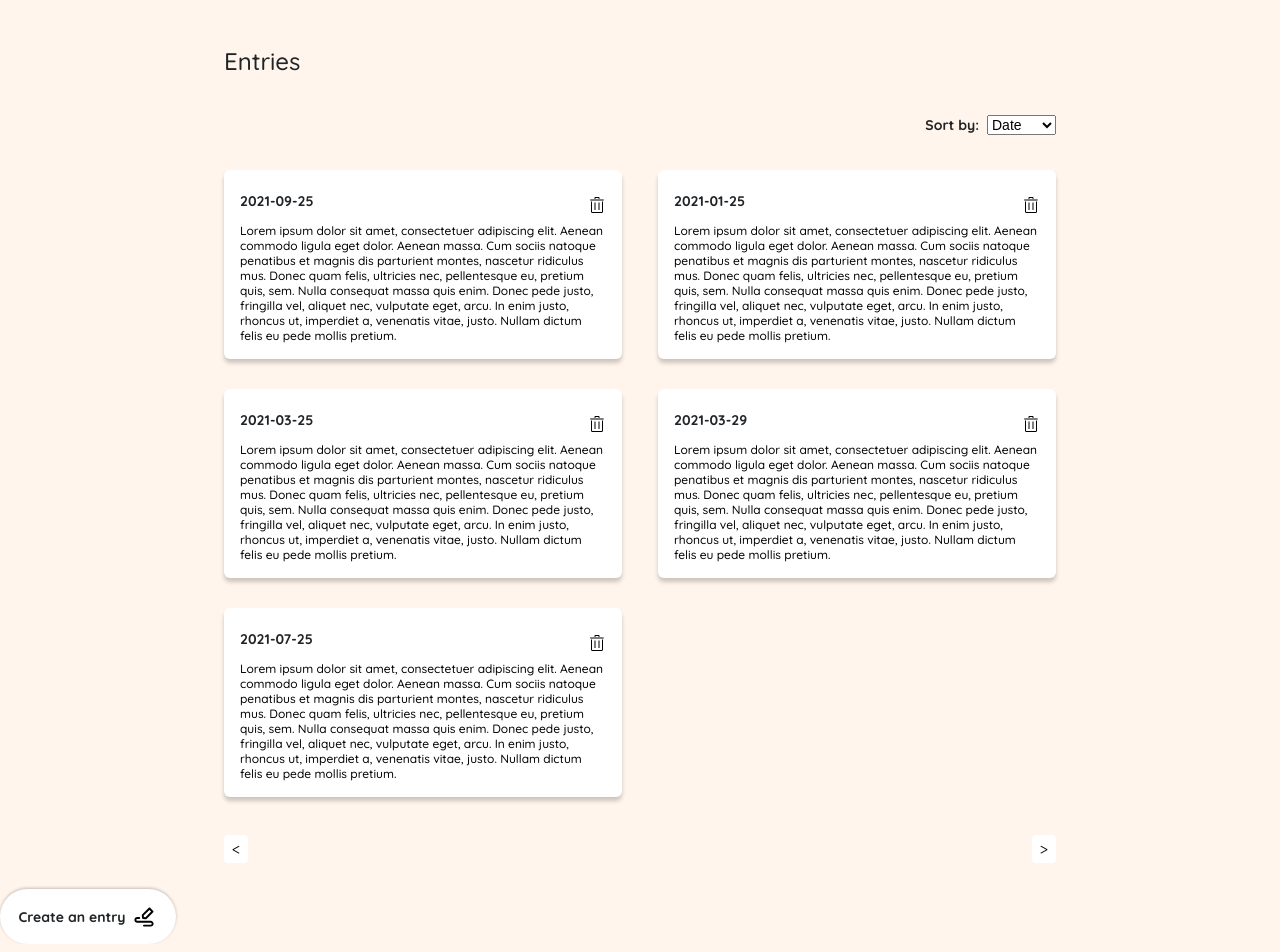
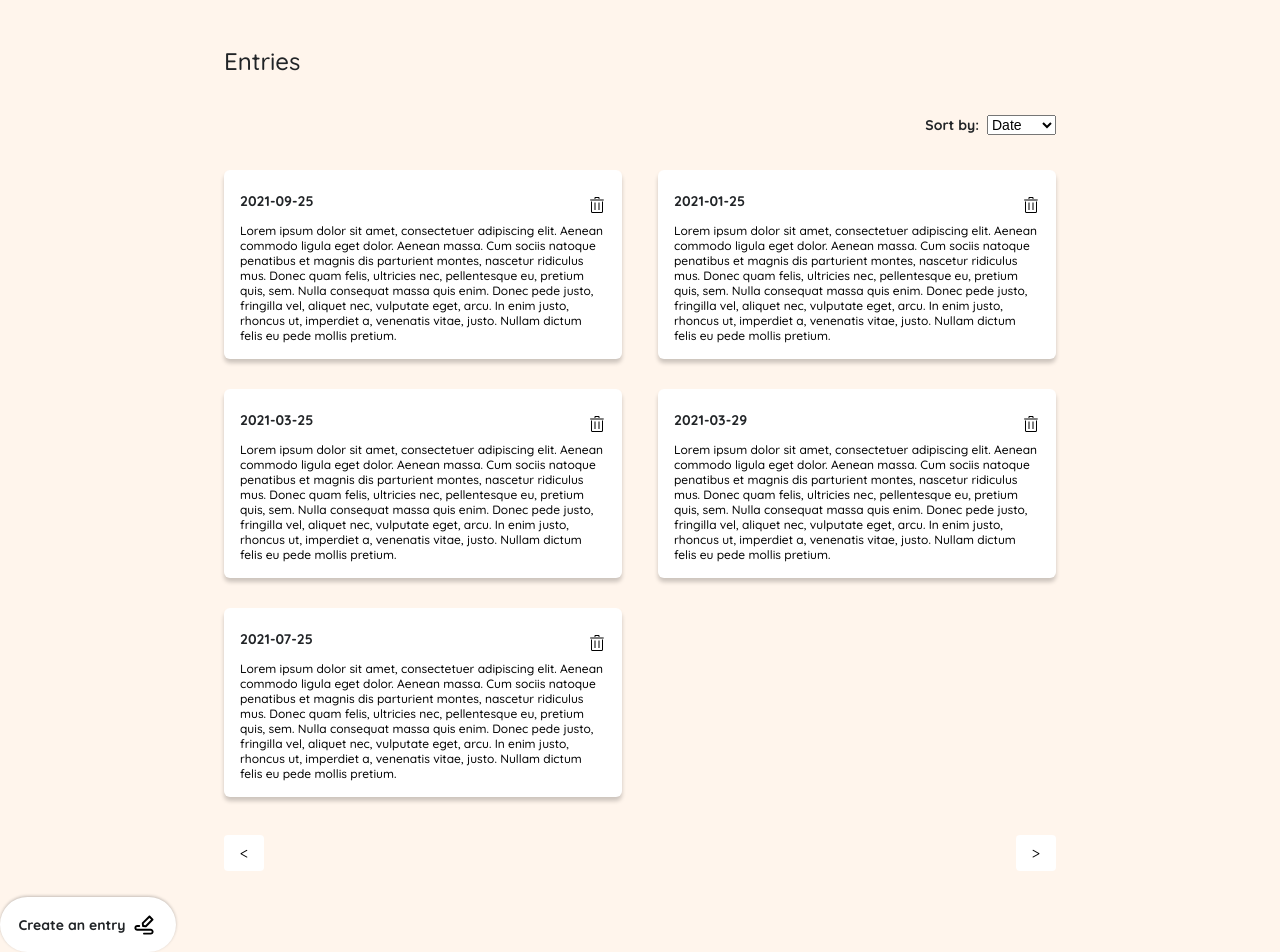
Before and after one commit to Celinaki/Diary, a Vue app: page / in a window 1280 px wide. Built offline with nearby package versions, Linux system fonts and the light colour scheme.

Commit message:
made buttons bigger on larger screens

```diff
--- a/src/components/Pagination.vue
+++ b/src/components/Pagination.vue
@@ -34,4 +34,9 @@ span{
     padding: 4px 8px;
     background-color: rgb(255, 255, 255);
 }
+@media (min-width: 1024px){
+    span{
+        padding: 8px 16px;
+    }
+}
 </style>
```
